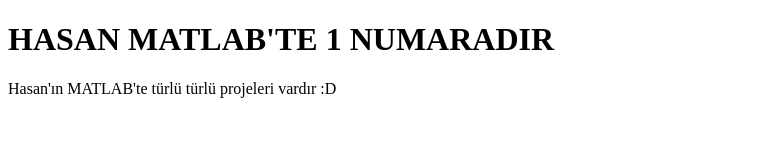
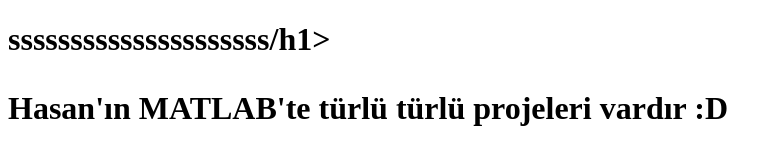
Before and after one commit to mgeee35/hasanisariyor.github.io, a plain HTML site: page index.html in a window 1280 px wide. Shown: the whole page, without its empty margins (0-782 px from the left). Drawn offline with Linux system fonts and the light colour scheme.

Commit message:
Update index.html

```diff
--- a/index.html
+++ b/index.html
@@ -2,7 +2,7 @@
 <html>
 <body>
 
-<h1>HASAN MATLAB'TE 1 NUMARADIR</h1>
+<h1>sssssssssssssssssssss/h1>
 
 <p>Hasan'ın MATLAB'te türlü türlü projeleri vardır :D</p>
 
```
